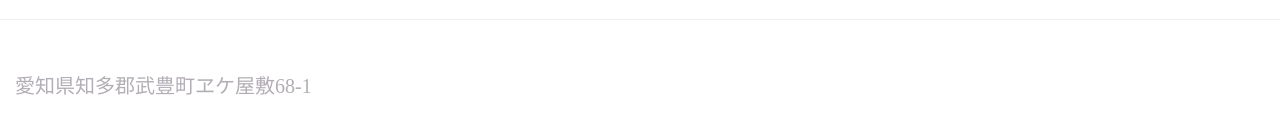
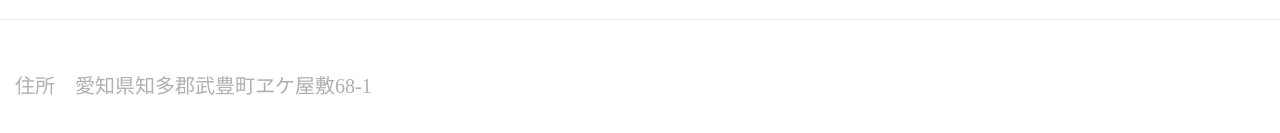
Before and after one commit to dainichiji/dainichiji.github.io, a plain HTML site: page index.html in a window 1280 px wide. Shown: the part 1631-1764 px from the top of the page. Drawn offline with Linux system fonts and the light colour scheme.

Commit message:
Update index.html

```diff
--- a/index.html
+++ b/index.html
@@ -81,7 +81,7 @@
   </div>
   <footer>
     <div class="container">
-      <p>愛知県知多郡武豊町ヱケ屋敷68-1</p>
+      <p>住所　愛知県知多郡武豊町ヱケ屋敷68-1</p>
     </div>
   </footer>
 </body>
```
